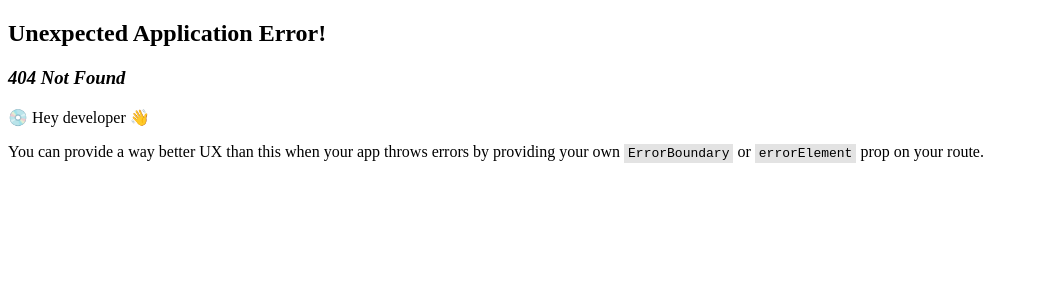
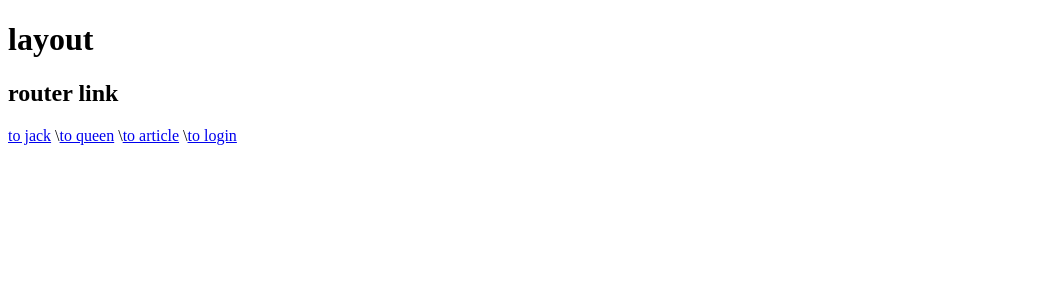
Before and after one commit to bigfu1993/react-basic, a React (Create React App) app: page / in a window 1280 px wide. Before the commit this address had no page. Shown: the top 300 px of the page, without its empty margins (0-1039 px from the left). Built offline with nearby package versions, Linux system fonts and the light colour scheme.

Commit message:
react-router 嵌套路由

```diff
--- /dev/null
+++ b/src/layout/index.js
@@ -0,0 +1,17 @@
+import { Outlet,Link } from "react-router-dom";
+
+export default function Layout() {
+    return (
+        <>
+            <h1>layout</h1>
+            <div>
+                <h2>router link</h2>
+                <Link to='/jack'>to jack</Link> \
+                <Link to='/queen'>to queen</Link> \
+                <Link to='/article'>to article</Link> \
+                <Link to='/login'>to login</Link>
+            </div>
+            <Outlet></Outlet>
+        </>
+    )
+}
--- a/src/pages/Article/index.js
+++ b/src/pages/Article/index.js
@@ -6,7 +6,7 @@ export default function Article() {
     return (
         <>
             <div>Article</div>
-            <Link to="/login">to="login"</Link>
+            <Link to="/login/998/jack">to="login"</Link>
             <div>id:{id} | name:{name}</div>
         </>
     )
--- /dev/null
+++ b/src/pages/Jack/index.js
@@ -0,0 +1,5 @@
+export default function Jack(){
+    return (
+        <div>Jack page</div>
+    )
+}
--- a/src/pages/Login/index.js
+++ b/src/pages/Login/index.js
@@ -1,9 +1,10 @@
-import { Link, useNavigate } from 'react-router-dom'
+import { Link, useParams, useNavigate } from 'react-router-dom'
 export default function Login() {
     const navigate = useNavigate()
+    const params = useParams()
     return (
         <>
-            <div>Login</div>
+            <div>Login | params:{params.id}-{params.name}</div>
             <Link to="/article?id=1&name=ls">to="article</Link>
             <div onClick={() => navigate('/article?id=2&name=zs')}>点击跳转</div>
         </>
--- /dev/null
+++ b/src/pages/Queen/index.js
@@ -0,0 +1,5 @@
+export default function Queen(){
+    return (
+        <div>Queen page</div>
+    )
+}
```
Also changed, not shown: src/router/index.js (+18 -1 lines).
